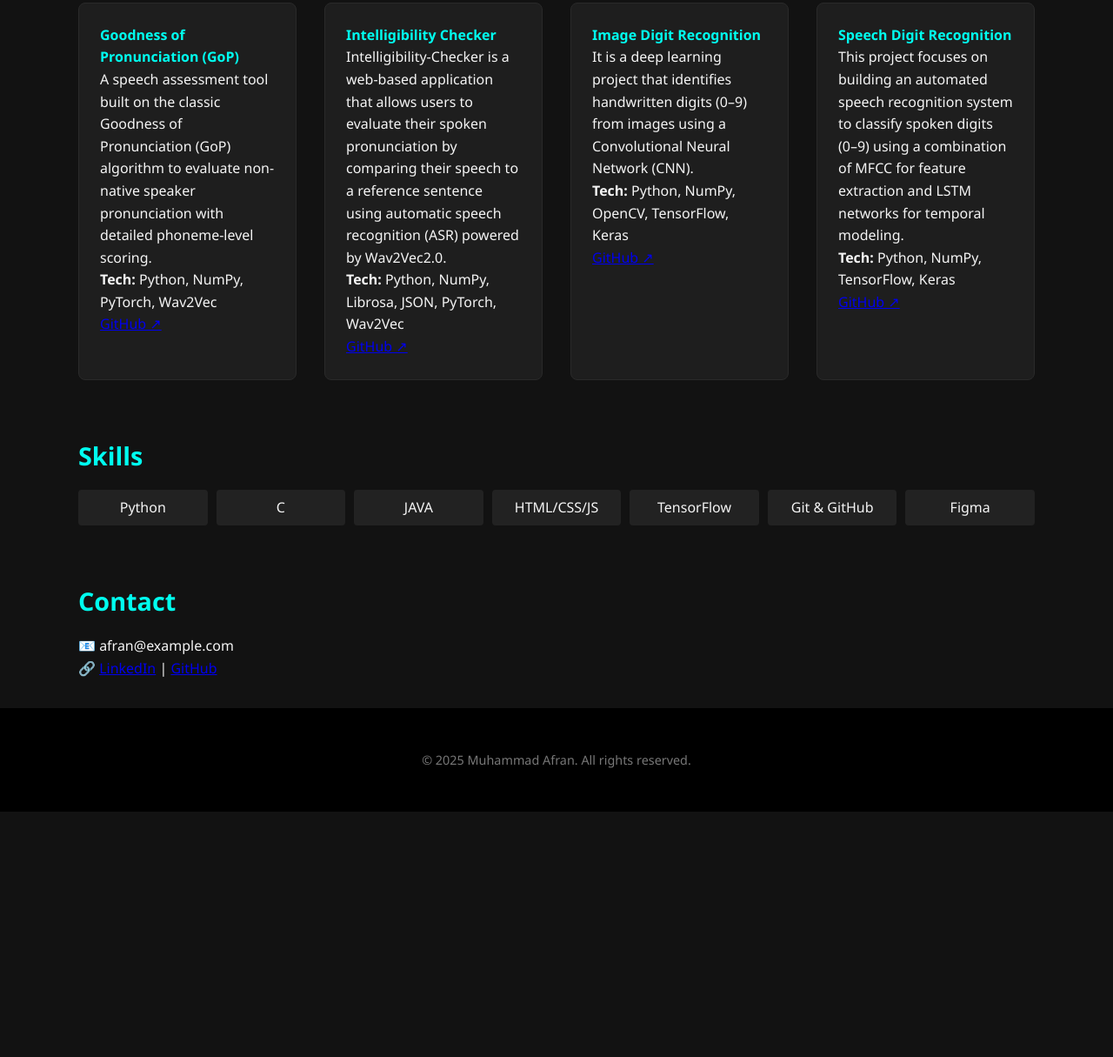
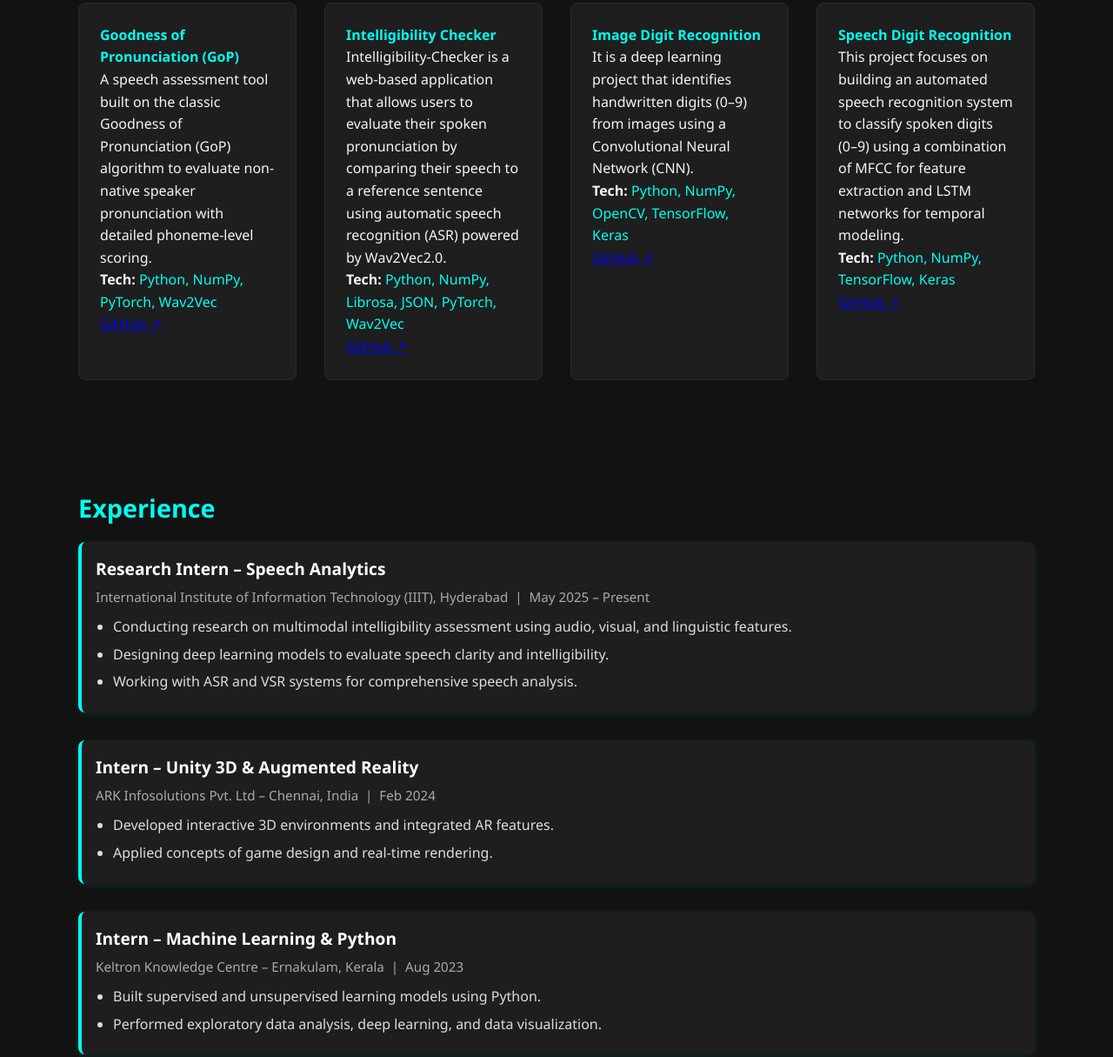
Before and after one commit to afran-263/Portfolio-web, a plain HTML site: page index.html in a window 1280 px wide. Shown: the part 1298-2513 px from the top of the page at 87% size. Before the commit the page ends 2231 px from the top, so only its background shows below. Drawn offline with Linux system fonts and the light colour scheme.

Commit message:
experiance

```diff
--- a/index.html
+++ b/index.html
@@ -27,8 +27,10 @@
         <ul>
           <li><a href="#about">About</a></li>
           <li><a href="#projects">Projects</a></li>
+          <li><a href="#experience">Experience</a></li>
           <li><a href="#skills">Skills</a></li>
           <li><a href="#contact">Contact</a></li>
+
         </ul>
       </nav>
     </div>
@@ -39,7 +41,7 @@
       <h2>Hello, I'm Muhammad Afran</h2>
       <p class="subtitle">Computer Science Student | Future Software Engineer</p>
       <a href="#contact" class="btn">Get in Touch</a>
-      <a href="resume.pdf" class="btn-secondary" download>Download Resume</a>
+      <a href="https://drive.google.com/file/d/1fbN8J-_4I46YxspFFv5kbbWlwYaKL9j9/view?usp=sharing" class="btn-secondary" download>Download Resume</a>
     </div>
   </section>
 
@@ -57,54 +59,89 @@
         <div class="card">
           <h4>SignVisor</h4>
           <p>SignVisor is a deep learning-powered system for real-time American Sign Language (ASL) to text conversion using computer vision.</p>
-          <p><strong>Tech:</strong> Python, OpenCV, MediaPipe, TensorFlow, NumPy, Matplotlib</p>
+          <p><strong>Tech:</strong> <span>Python, OpenCV, MediaPipe, TensorFlow, NumPy, Matplotlib</span></p>
           <a href="https://github.com/afran-263/SignVisor" class="project-link">GitHub ↗</a>
         </div>
         <div class="card">
           <h4>Emotion Recognition System</h4>
           <p>A machine learning-based system that classifies human emotions from raw audio input.</p>
-          <p><strong>Tech:</strong> Python, Librosa, Scikit-learn, Matplotlib, Numpy, Pandas</p>
+          <p><strong>Tech:</strong> <span>Python, Librosa, Scikit-learn, Matplotlib, Numpy, Pandas</span></p>
           <a href="https://github.com/afran-263/Speech-Emotion-Classification" class="project-link">GitHub ↗</a>
         </div>
         <div class="card">
           <h4>Velvet Visions</h4>
           <p>A complete responsive website built for Velvet Visions, a creative media production studio specializing in photography, videography, and post-production.</p>
-          <p><strong>Tech:</strong> HTML, CSS, JavaScript, Bootstrap</p>
+          <p><strong>Tech:</strong><span> HTML, CSS, JavaScript, Bootstrap</span></p>
           <a href="https://github.com/sharletk/acm-hackathon" class="project-link">GitHub ↗</a>
         </div>
         <div class="card">
           <h4>Gym Management System</h4>
           <p>A full-featured web-based Gym Management System designed to streamline operations for fitness centers.</p>
-          <p><strong>Tech:</strong> HTML, CSS, JavaScript, MySQL</p>
+          <p><strong>Tech:</strong> <span>HTML, CSS, JavaScript, MySQL</span></p>
           <a href="https://github.com/afran-263/Gym-management-system" class="project-link">GitHub ↗</a>
         </div>
         <div class="card">
           <h4>Goodness of Pronunciation (GoP)</h4>
           <p>A speech assessment tool built on the classic Goodness of Pronunciation (GoP) algorithm to evaluate non-native speaker pronunciation with detailed phoneme-level scoring.</p>
-          <p><strong>Tech:</strong> Python, NumPy, PyTorch, Wav2Vec</p>
+          <p><strong>Tech:</strong> <span>Python, NumPy, PyTorch, Wav2Vec</span></p>
           <a href="https://github.com/afran-263/Goodness-of-Pronunciation" class="project-link">GitHub ↗</a>
         </div>
         <div class="card">
           <h4>Intelligibility Checker</h4>
           <p>Intelligibility-Checker is a web-based application that allows users to evaluate their spoken pronunciation by comparing their speech to a reference sentence using automatic speech recognition (ASR) powered by Wav2Vec2.0.</p>
-          <p><strong>Tech:</strong> Python, NumPy, Librosa, JSON, PyTorch, Wav2Vec</p>
+          <p><strong>Tech:</strong><span> Python, NumPy, Librosa, JSON, PyTorch, Wav2Vec</span></p>
           <a href="https://github.com/afran-263/Intelligibility-Checker" class="project-link">GitHub ↗</a>
         </div>
         <div class="card">
           <h4>Image Digit Recognition</h4>
           <p>It is a deep learning project that identifies handwritten digits (0–9) from images using a Convolutional Neural Network (CNN).</p>
-          <p><strong>Tech:</strong> Python, NumPy, OpenCV, TensorFlow, Keras</p>
+          <p><strong>Tech:</strong> <span>Python, NumPy, OpenCV, TensorFlow, Keras</span></p>
           <a href="https://github.com/afran-263/Image_digit_recognition" class="project-link">GitHub ↗</a>
         </div>
         <div class="card">
           <h4>Speech Digit Recognition</h4>
           <p>This project focuses on building an automated speech recognition system to classify spoken digits (0–9) using a combination of MFCC for feature extraction and LSTM networks for temporal modeling.</p>
-          <p><strong>Tech:</strong> Python, NumPy, TensorFlow, Keras</p>
+          <p><strong>Tech:</strong> <span>Python, NumPy, TensorFlow, Keras</span></p>
           <a href="https://github.com/afran-263/Digit-Automated-Speech-Recognition.git" class="project-link">GitHub ↗</a>
         </div>
       </div>
     </div>
   </section>
+
+  <section id="experience">
+  <div class="container">
+    <h3>Experience</h3>
+
+    <div class="experience-item">
+      <h4>Research Intern – Speech Analytics</h4>
+      <p class="company">International Institute of Information Technology (IIIT), Hyderabad &nbsp;|&nbsp; May 2025 – Present</p>
+      <ul>
+        <li>Conducting research on multimodal intelligibility assessment using audio, visual, and linguistic features.</li>
+        <li>Designing deep learning models to evaluate speech clarity and intelligibility.</li>
+        <li>Working with ASR and VSR systems for comprehensive speech analysis.</li>
+      </ul>
+    </div>
+
+    <div class="experience-item">
+      <h4>Intern – Unity 3D & Augmented Reality</h4>
+      <p class="company">ARK Infosolutions Pvt. Ltd – Chennai, India &nbsp;|&nbsp; Feb 2024</p>
+      <ul>
+        <li>Developed interactive 3D environments and integrated AR features.</li>
+        <li>Applied concepts of game design and real-time rendering.</li>
+      </ul>
+    </div>
+
+    <div class="experience-item">
+      <h4>Intern – Machine Learning & Python</h4>
+      <p class="company">Keltron Knowledge Centre – Ernakulam, Kerala &nbsp;|&nbsp; Aug 2023</p>
+      <ul>
+        <li>Built supervised and unsupervised learning models using Python.</li>
+        <li>Performed exploratory data analysis, deep learning, and data visualization.</li>
+      </ul>
+    </div>
+  </div>
+</section>
+
 
   <section id="skills">
     <div class="container">
--- a/style.css
+++ b/style.css
@@ -59,6 +59,51 @@ header {
   display: flex;
   gap: 1.5rem;
   list-style: none;
+}
+
+#experience {
+  padding: 60px 0;
+  border-bottom: 1px solid #333;
+}
+
+#experience h3 {
+  font-size: 1.8rem;
+  color: #00fff0;
+  margin-bottom: 1rem;
+}
+
+.experience-item {
+  margin-bottom: 2rem;
+  padding: 1rem;
+  background: #1e1e1e;
+  border-radius: 8px;
+  border-left: 4px solid #00fff0;
+  box-shadow: 0 2px 8px rgba(0, 255, 255, 0.1);
+}
+
+.experience-item h4 {
+  font-size: 1.2rem;
+  color: #ffffff;
+  margin-bottom: 0.3rem;
+}
+
+.experience-item .company {
+  font-size: 0.95rem;
+  color: #aaa;
+  margin-bottom: 0.6rem;
+}
+
+.experience-item ul {
+  list-style-type: disc;
+  margin-left: 20px;
+  color: #ddd;
+}
+
+.experience-item ul li {
+  margin-bottom: 6px;
+}
+nav ul li {
+  position: relative;
 }
 
 .nav a {
@@ -123,6 +168,9 @@ section h3 {
 }
 
 .card h4 {
+  color: #00fff0;
+}
+.card span {
   color: #00fff0;
 }
 
```
